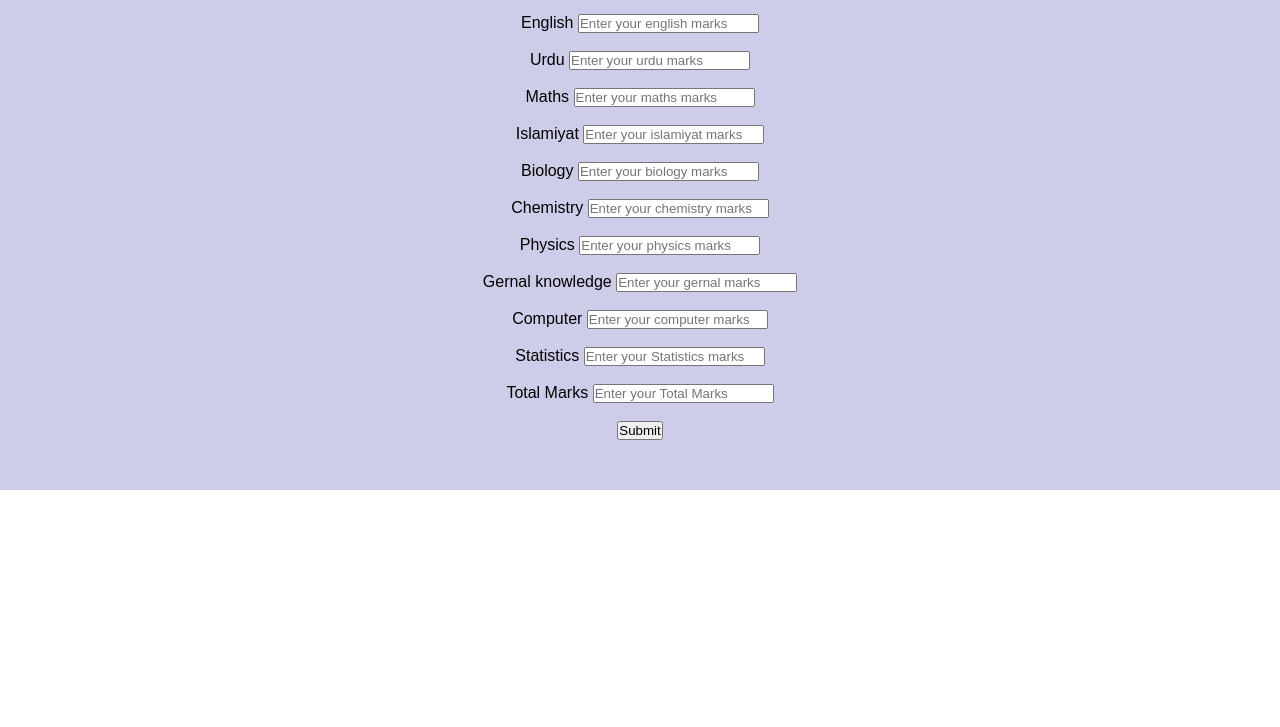
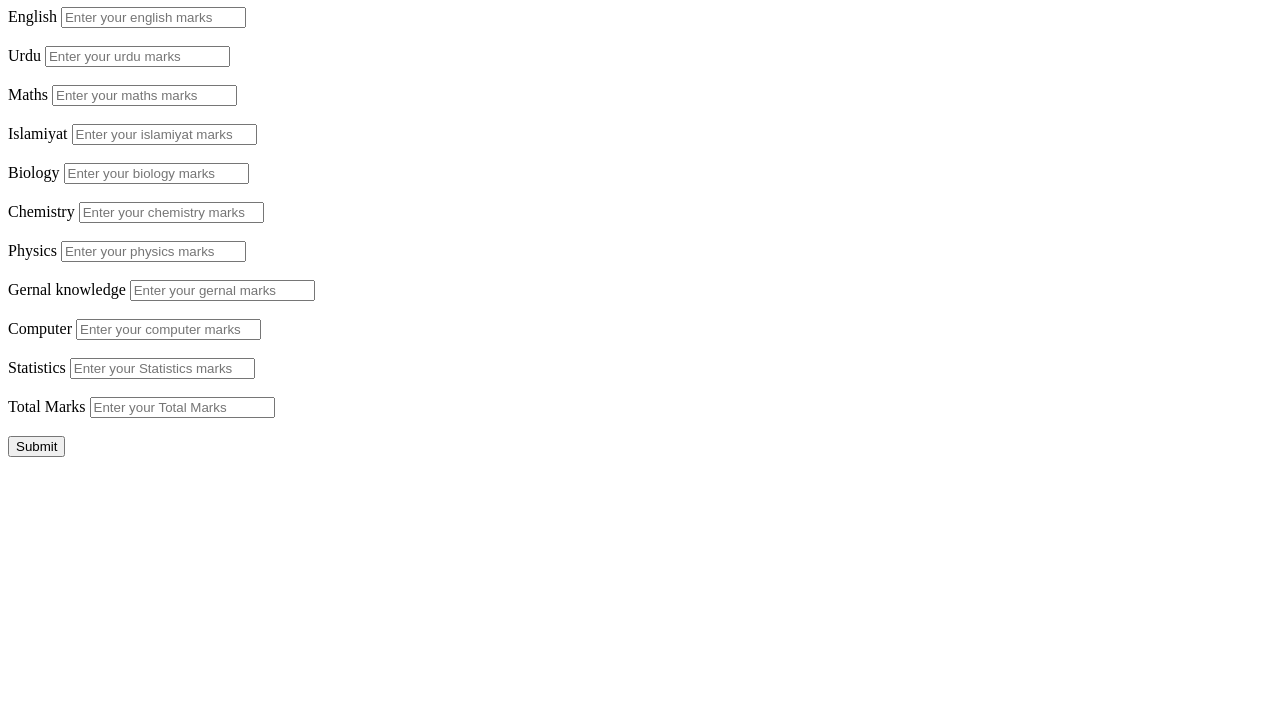
Before and after one commit to Luqmansaeed/task-2, a plain HTML site: page index.html in a window 1280 px wide. Shown: the part 73-800 px from the top of the page. Drawn offline with Linux system fonts and the light colour scheme.

Commit message:
working of Css will be later

```diff
--- a/index.html
+++ b/index.html
@@ -4,7 +4,7 @@
     <meta charset="UTF-8">
     <meta http-equiv="X-UA-Compatible" content="IE=edge">
     <meta name="viewport" content="width=device-width, initial-scale=1.0">
-    <link rel="stylesheet" href="style.css">
+    <!-- <link rel="stylesheet" href="style.css"> -->
     <title>if-else</title>
 </head>
 <body>
--- a/style.css
+++ /dev/null
@@ -1,14 +0,0 @@
-*{
-    margin: 0;
-    padding: 0;
-    box-sizing: border-box;
-    font-family: Arial, Helvetica, sans-serif;
-}
-.container{
-    width: 100%;
-    background-color: rgb(205, 205, 233);
-    text-align: center;
-}
-.container .input-box{
-    padding: 50px;
-}
```
